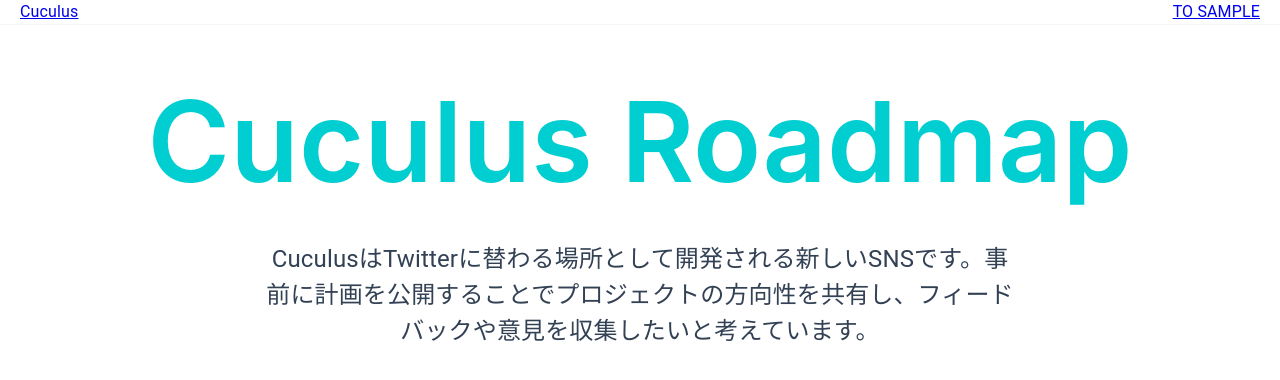
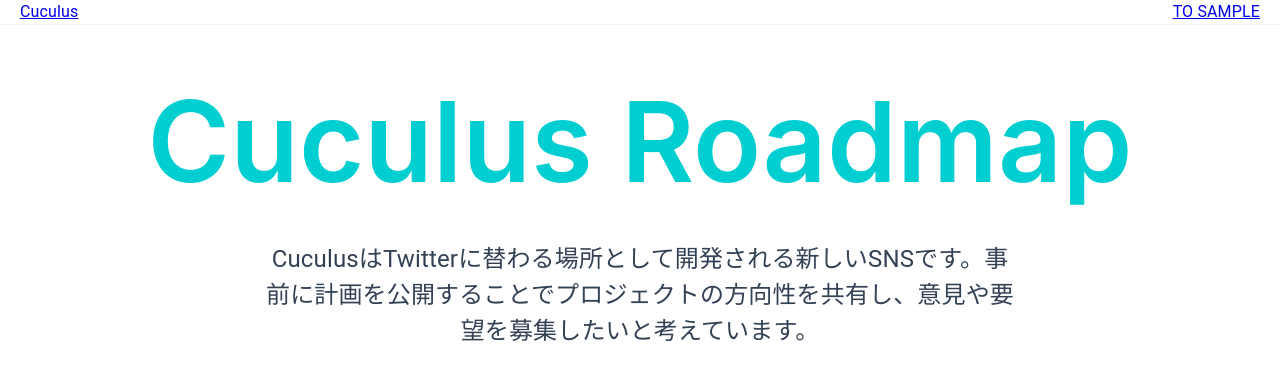
Before and after one commit to cuculus-dev/cuculus-roadmap, a Next.js app: page / in a window 1280 px wide. Shown: the top 380 px of the page. Built offline with nearby package versions, Linux system fonts and the light colour scheme.

Commit message:
文言の修正

```diff
--- a/src/app/_components/Caption.tsx
+++ b/src/app/_components/Caption.tsx
@@ -15,7 +15,7 @@ const Caption = () => {
           <span>CuculusはTwitterに替わる場所として</span>
           <span>開発される新しいSNSです。</span>
           <span>事前に計画を公開することでプロジェクトの方向性を共有し、</span>
-          <span>フィードバックや意見を収集したいと考えています。</span>
+          <span>意見や要望を募集したいと考えています。</span>
         </Description>
       </div>
     </div>
```
